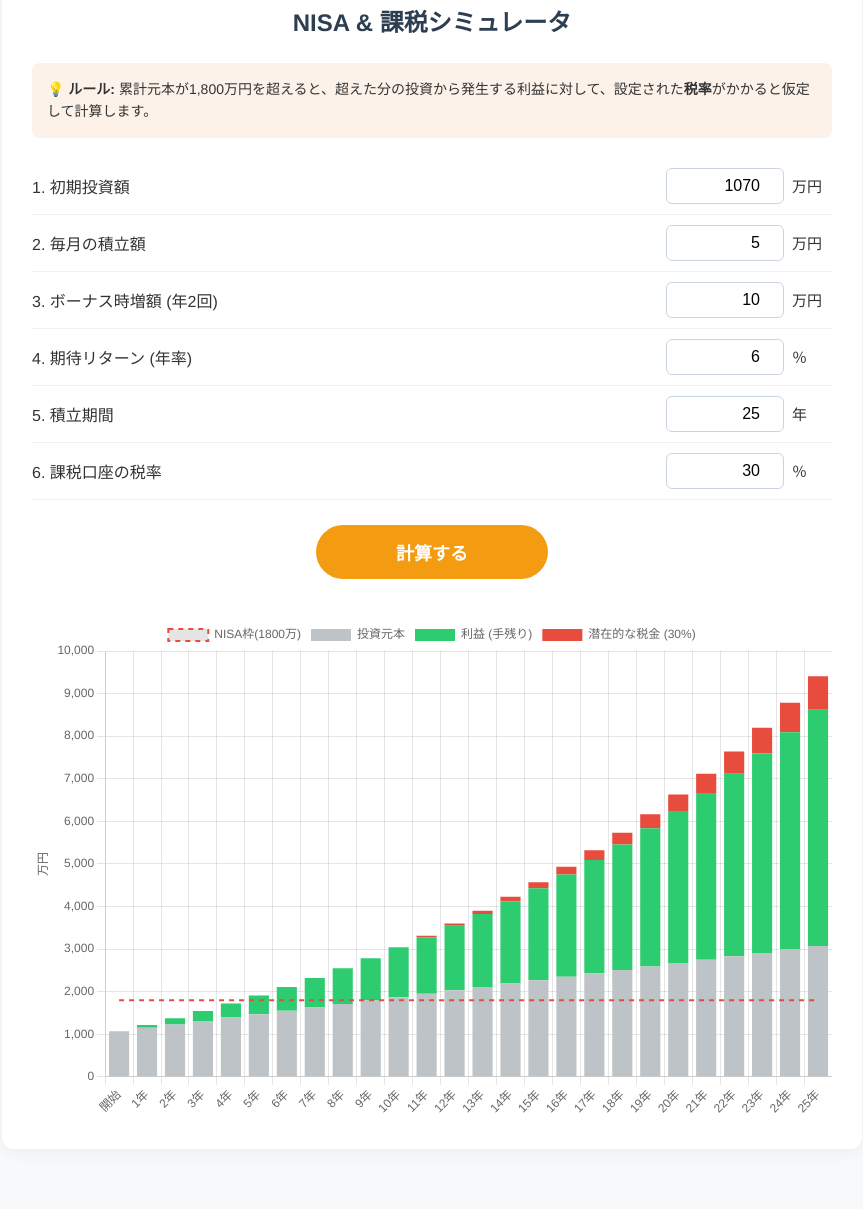
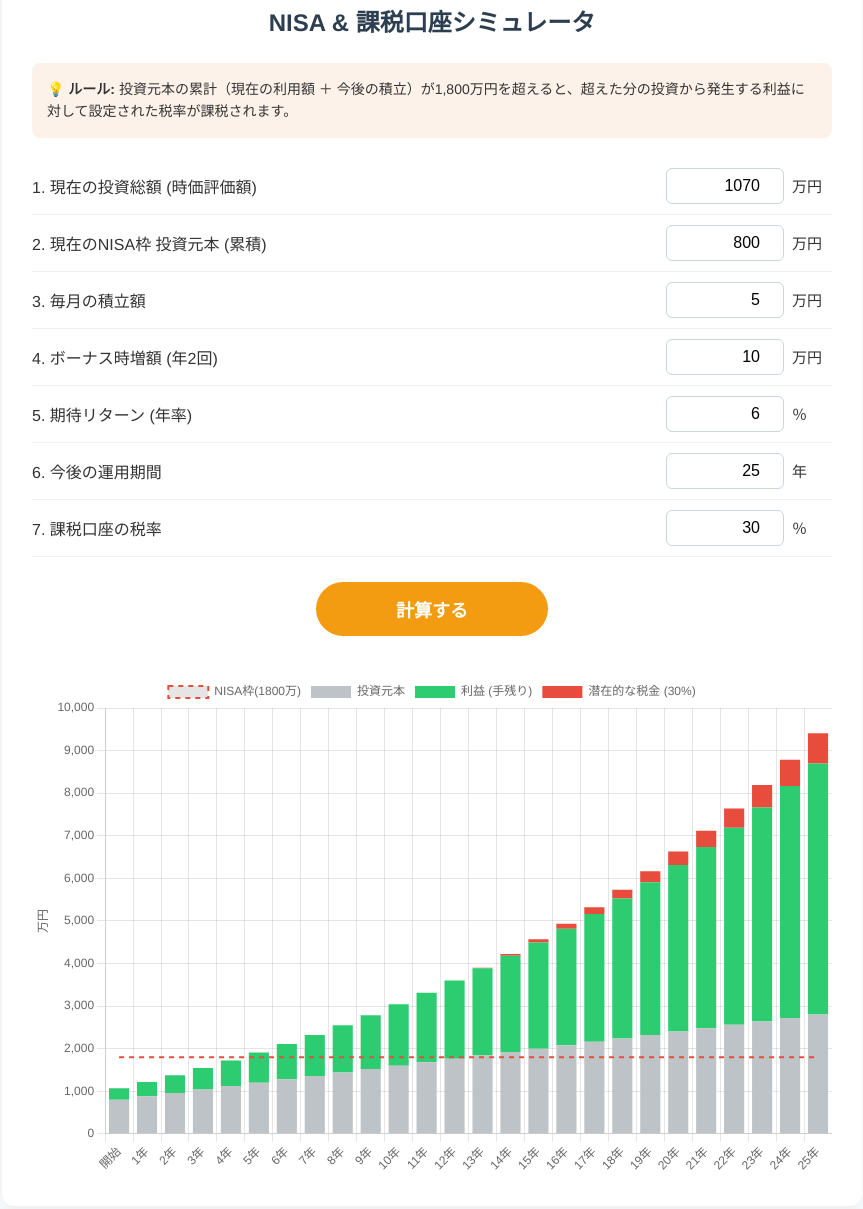
Before and after one commit to jTakasuRyuji/nisa-simulator, a plain HTML site: page index.html in a window 1280 px wide. Shown: the part 63-1272 px from the top of the page, without its empty margins (208-1071 px from the left). Before the commit the page ends 1232 px from the top, so only its background shows below. Drawn offline with nearby package versions, Linux system fonts and the light colour scheme.

Commit message:
Update NISA simulator labels and calculation logic

```diff
--- a/index.html
+++ b/index.html
@@ -22,18 +22,20 @@
 <body>
 
 <div class="container">
-    <h1>NISA & 課税シミュレータ</h1>
+    <h1>NISA & 課税口座シミュレータ</h1>
 
     <div class="summary">
-        💡 <b>ルール:</b> 累計元本が1,800万円を超えると、超えた分の投資から発生する利益に対して、設定された<b>税率</b>がかかると仮定して計算します。
+        💡 <b>ルール:</b> 投資元本の累計（現在の利用額 ＋ 今後の積立）が1,800万円を超えると、超えた分の投資から発生する利益に対して設定された税率が課税されます。
     </div>
 
-    <div class="input-group"><label>1. 初期投資額</label><div class="input-container"><input type="number" id="initAsset" value="1070"><span class="unit">万円</span></div></div>
-    <div class="input-group"><label>2. 毎月の積立額</label><div class="input-container"><input type="number" id="monthlySum" value="5"><span class="unit">万円</span></div></div>
-    <div class="input-group"><label>3. ボーナス時増額 (年2回)</label><div class="input-container"><input type="number" id="bonusSum" value="10"><span class="unit">万円</span></div></div>
-    <div class="input-group"><label>4. 期待リターン (年率)</label><div class="input-container"><input type="number" id="returnRate" value="6"><span class="unit">％</span></div></div>
-    <div class="input-group"><label>5. 積立期間</label><div class="input-container"><input type="number" id="years" value="25"><span class="unit">年</span></div></div>
-    <div class="input-group"><label>6. 課税口座の税率</label><div class="input-container"><input type="number" id="taxRate" value="30"><span class="unit">％</span></div></div>
+    <div class="input-group"><label>1. 現在の投資総額 (時価評価額)</label><div class="input-container"><input type="number" id="initAsset" value="1070"><span class="unit">万円</span></div></div>
+    <div class="input-group"><label>2. 現在のNISA枠 投資元本 (累積)</label><div class="input-container"><input type="number" id="initNisaPrincipal" value="800"><span class="unit">万円</span></div></div>
+
+    <div class="input-group"><label>3. 毎月の積立額</label><div class="input-container"><input type="number" id="monthlySum" value="5"><span class="unit">万円</span></div></div>
+    <div class="input-group"><label>4. ボーナス時増額 (年2回)</label><div class="input-container"><input type="number" id="bonusSum" value="10"><span class="unit">万円</span></div></div>
+    <div class="input-group"><label>5. 期待リターン (年率)</label><div class="input-container"><input type="number" id="returnRate" value="6"><span class="unit">％</span></div></div>
+    <div class="input-group"><label>6. 今後の運用期間</label><div class="input-container"><input type="number" id="years" value="25"><span class="unit">年</span></div></div>
+    <div class="input-group"><label>7. 課税口座の税率</label><div class="input-container"><input type="number" id="taxRate" value="30"><span class="unit">％</span></div></div>
 
     <div class="btn-container"><button class="btn-calc" onclick="calculate()">計算する</button></div>
 
@@ -44,58 +46,89 @@
 let nisaChart = null;
 
 function calculate() {
+    // 画面からの入力値取得
     const initAsset = parseFloat(document.getElementById('initAsset').value) || 0;
+    const initNisaPrincipal = parseFloat(document.getElementById('initNisaPrincipal').value) || 0;
     const monthlySum = parseFloat(document.getElementById('monthlySum').value) || 0;
     const bonusSum = parseFloat(document.getElementById('bonusSum').value) || 0;
     const annualRate = (parseFloat(document.getElementById('returnRate').value) || 0) / 100;
     const totalYears = parseInt(document.getElementById('years').value) || 0;
-    // 画面から税率を取得して小数に変換
     const taxRateInput = (parseFloat(document.getElementById('taxRate').value) || 0) / 100;
 
     const NISA_LIMIT = 1800; // 1800万円
     const monthlyRate = annualRate / 12;
 
-    let currentAsset = initAsset;
-    let totalPrincipal = initAsset;
+    // シミュレーション用変数
+    let currentAsset = initAsset;          // 資産総額（時価）の推移
+    let totalNisaPrincipal = initNisaPrincipal; // NISA枠内に入っている元本の推移
+    let totalTaxablePrincipal = 0;         // 課税枠（1800万超過後）に入った元本の推移
+
+    // 初期状態で既に1800万を超えている特殊ケースのケア
+    if (initNisaPrincipal > NISA_LIMIT) {
+        totalNisaPrincipal = NISA_LIMIT;
+        totalTaxablePrincipal = initNisaPrincipal - NISA_LIMIT;
+    }
+
+    // 初期状態の利益（時価評価額 - 初期元本）
+    let initialGain = initAsset - initNisaPrincipal;
+    if (initialGain < 0) initialGain = 0;
 
     let labels = ['開始'];
-    let principalData = [initAsset];
-    let netGainData = [0];
+    let principalData = [Math.round(initNisaPrincipal + totalTaxablePrincipal)];
+    let netGainData = [Math.round(initialGain)];
     let taxData = [0];
     let limitLine = [NISA_LIMIT];
 
     for (let y = 1; y <= totalYears; y++) {
         for (let m = 1; m <= 12; m++) {
-            currentAsset += monthlySum;
-            totalPrincipal += monthlySum;
+            let thisMonthInvestment = monthlySum;
             if (m === 6 || m === 12) {
-                currentAsset += bonusSum;
-                totalPrincipal += bonusSum;
+                thisMonthInvestment += bonusSum;
             }
+
+            // 今月の投資額をNISA枠と課税枠に振り分け
+            if (totalNisaPrincipal < NISA_LIMIT) {
+                let availableNisaSpace = NISA_LIMIT - totalNisaPrincipal;
+                if (thisMonthInvestment <= availableNisaSpace) {
+                    totalNisaPrincipal += thisMonthInvestment;
+                } else {
+                    totalNisaPrincipal = NISA_LIMIT;
+                    totalTaxablePrincipal += (thisMonthInvestment - availableNisaSpace);
+                }
+            } else {
+                totalTaxablePrincipal += thisMonthInvestment;
+            }
+
+            // 月初の投資反映
+            currentAsset += thisMonthInvestment;
+            // 月末の複利反映
             currentAsset *= (1 + monthlyRate);
         }
 
-        let totalGain = currentAsset - totalPrincipal;
+        // 全体の累計投資元本
+        let cumulativePrincipal = totalNisaPrincipal + totalTaxablePrincipal;
+        // 発生している総利益
+        let totalGain = currentAsset - cumulativePrincipal;
 
+        // 課税対象となる元本の比率（全元本のうち、1800万溢れた元本が占める割合）
         let taxableRatio = 0;
-        if (totalPrincipal > NISA_LIMIT) {
-            taxableRatio = (totalPrincipal - NISA_LIMIT) / totalPrincipal;
+        if (cumulativePrincipal > NISA_LIMIT) {
+            taxableRatio = totalTaxablePrincipal / cumulativePrincipal;
         }
 
-        // 定数だったTAX_RATEを入力値のtaxRateInputに変更
+        // 潜在的な税金計算
         let potentialTax = totalGain * taxableRatio * taxRateInput;
         if (potentialTax < 0) potentialTax = 0;
 
         let netGain = totalGain - potentialTax;
 
         labels.push(y + '年');
-        principalData.push(Math.round(totalPrincipal));
+        principalData.push(Math.round(cumulativePrincipal));
         netGainData.push(Math.round(netGain));
         taxData.push(Math.round(potentialTax));
         limitLine.push(NISA_LIMIT);
     }
 
-    // グラフのラベル表示用に現在の入力税率を渡す
     const currentTaxPercent = document.getElementById('taxRate').value;
     draw(labels, principalData, netGainData, taxData, limitLine, currentTaxPercent);
 }
@@ -122,7 +155,6 @@ function draw(labels, principalData, netGainData, taxData, limitLine, taxPercent
                     stack: 'stack1'
                 },
                 {
-                    // 凡例のテキストに動的な税率（例: 30%）が反映されるよう修正
                     label: '潜在的な税金 (' + taxPercent + '%)',
                     data: taxData,
                     backgroundColor: '#e74c3c',
```
